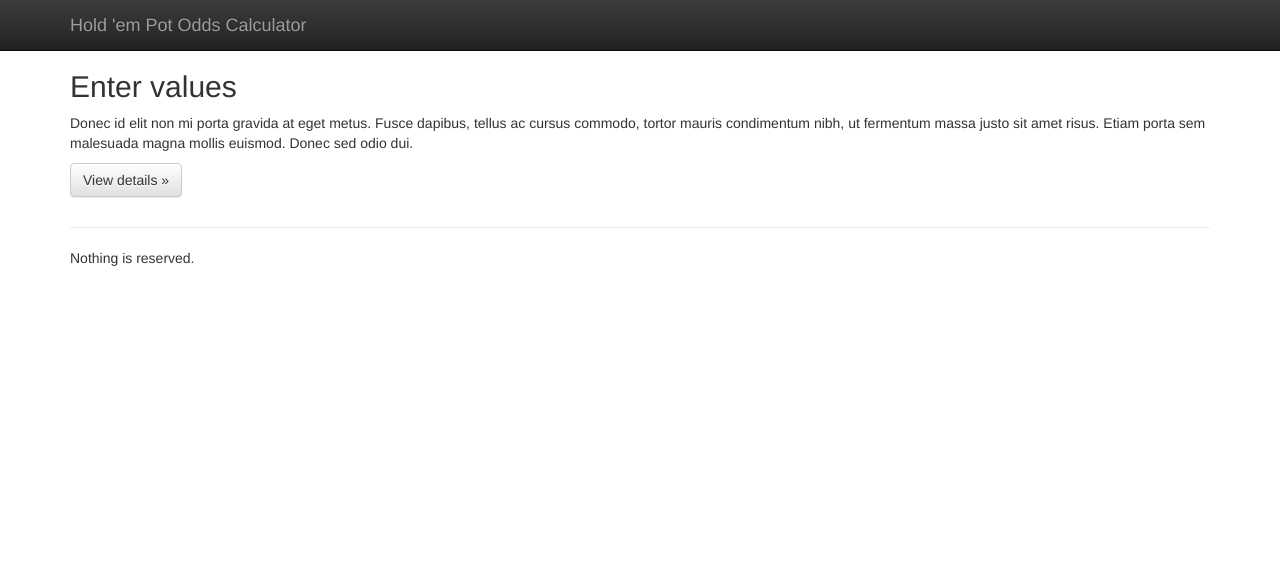
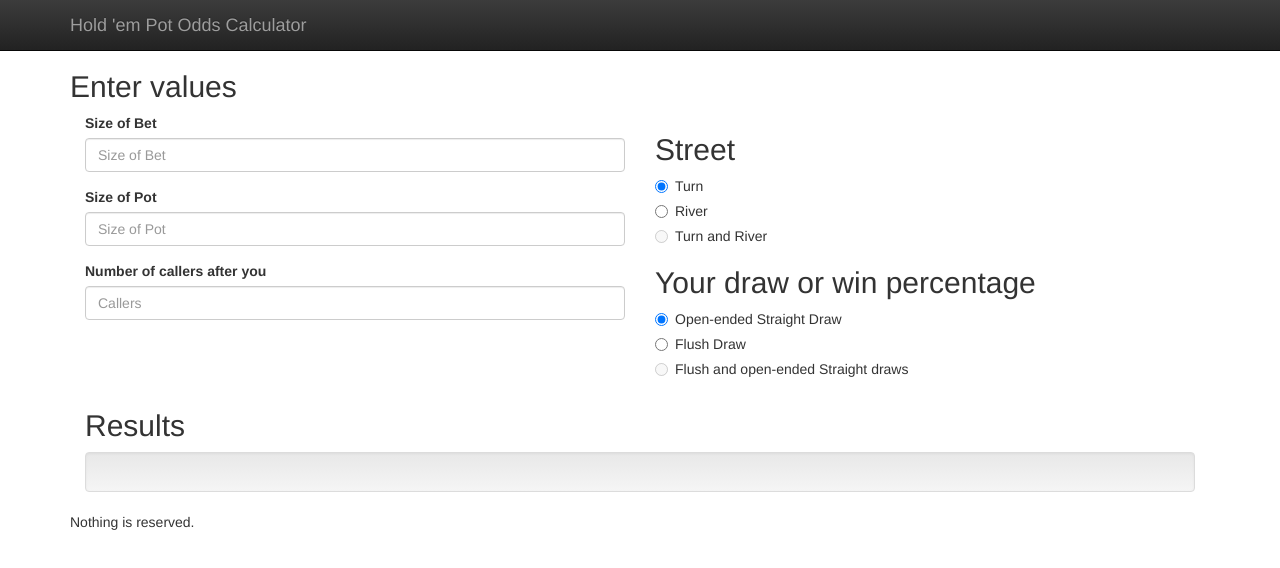
Before and after one commit to surfer190/vue-pot-odds, a plain HTML site: page index.html in a window 1280 px wide. Drawn offline with Linux system fonts and the light colour scheme.

Commit message:
Add initial screen

```diff
--- a/index.html
+++ b/index.html
@@ -48,8 +48,68 @@
       <div class="row">
         <div class="col-xs-12">
           <h2>Enter values</h2>
-          <p>Donec id elit non mi porta gravida at eget metus. Fusce dapibus, tellus ac cursus commodo, tortor mauris condimentum nibh, ut fermentum massa justo sit amet risus. Etiam porta sem malesuada magna mollis euismod. Donec sed odio dui. </p>
-          <p><a class="btn btn-default" href="#" role="button">View details &raquo;</a></p>
+          <div class="col-md-6">
+            <form>
+              <div class="form-group">
+                <label for="inputBetSize">Size of Bet</label>
+                <input type="number" class="form-control" id="inputBetSize" placeholder="Size of Bet">
+              </div>
+              <div class="form-group">
+                <label for="inputPotSize">Size of Pot</label>
+                <input type="number" class="form-control" id="inputPotSize" placeholder="Size of Pot">
+              </div>
+              <div class="form-group">
+                <label for="inputCallers">Number of callers after you</label>
+                <input type="number" class="form-control" id="inputCallers" placeholder="Callers">
+              </div>
+            </form>
+          </div>
+          <div class="col-md-6">
+            <h2>Street</h2>
+            <div class="radio">
+                <label>
+                  <input type="radio" name="streetRadios" id="optionsRadios1" value="option1" checked>
+                  Turn
+                </label>
+              </div>
+              <div class="radio">
+                <label>
+                  <input type="radio" name="streetRadios" id="optionsRadios2" value="option2">
+                  River
+                </label>
+              </div>
+              <div class="radio disabled">
+                <label>
+                  <input type="radio" name="streetRadios" id="optionsRadios3" value="option3" disabled>
+                  Turn and River
+                </label>
+              </div>
+            <h2>Your draw or win percentage</h2>
+            <div class="radio">
+              <label>
+                <input type="radio" name="handRadios" id="optionsRadios1" value="option1" checked>
+                Open-ended Straight Draw
+              </label>
+            </div>
+            <div class="radio">
+              <label>
+                <input type="radio" name="optionsRadios" id="optionsRadios2" value="option2">
+                Flush Draw
+              </label>
+            </div>
+            <div class="radio disabled">
+              <label>
+                <input type="radio" name="optionsRadios" id="optionsRadios3" value="option3" disabled>
+                Flush and open-ended Straight draws
+              </label>
+            </div>
+          </div>
+        </div>
+      </div>
+      <div class="col-xs-12">
+        <h2>Results</h2>
+        <div class="well">
+
         </div>
       </div>
 
```
